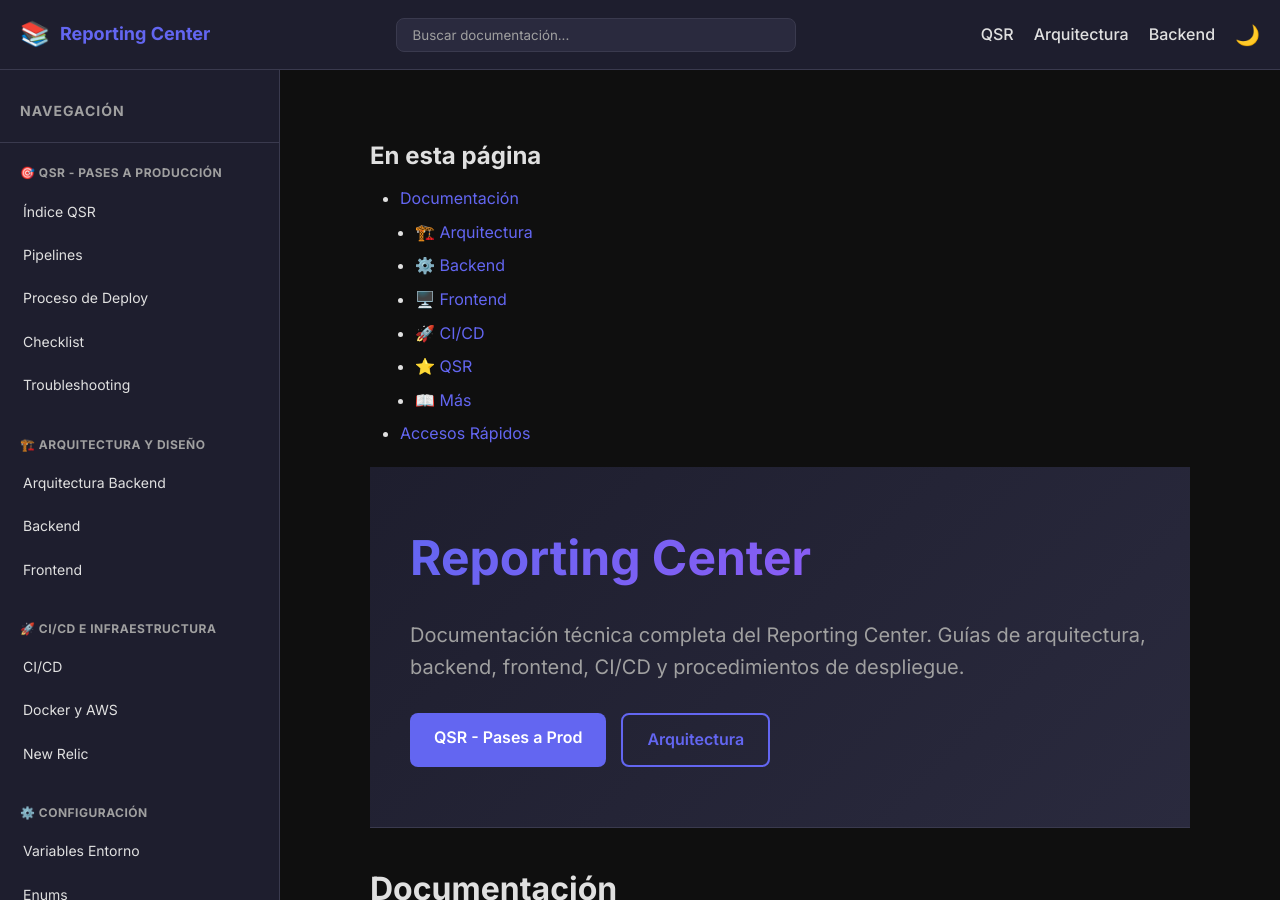
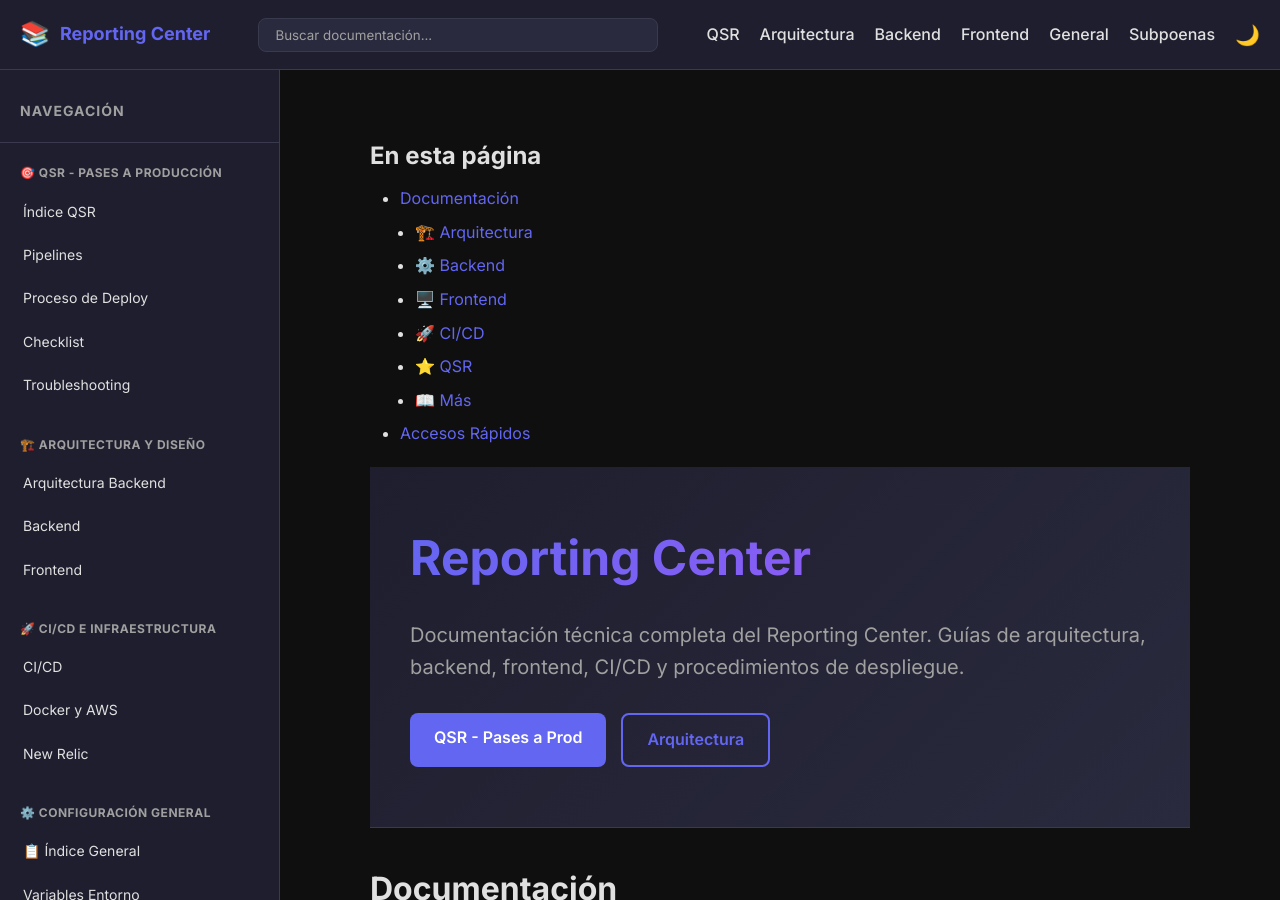
Before and after one commit to bastian-medina/reporting-center-documentation, a Jekyll site: the page built from index.md, in a window 1280 px wide and 900 px high. Built offline with Jekyll 4.4.1, drawn with Linux system fonts in a browser that asks for light colours; nearby versions of some CDN libraries; comment, search, counter and statistics services are not loaded.

Commit message:
Fix: Add General and Subpoenas sections to navbar, improve sidebar navigation

```diff
--- a/_includes/navbar.html
+++ b/_includes/navbar.html
@@ -22,6 +22,9 @@
       <a href="{{ '/docs/qsr/' | relative_url }}" class="nav-link">QSR</a>
       <a href="{{ '/docs/arquitectura/' | relative_url }}" class="nav-link">Arquitectura</a>
       <a href="{{ '/docs/backend/' | relative_url }}" class="nav-link">Backend</a>
+      <a href="{{ '/docs/frontend/' | relative_url }}" class="nav-link">Frontend</a>
+      <a href="{{ '/docs/general/' | relative_url }}" class="nav-link">General</a>
+      <a href="{{ '/docs/subpoenas/' | relative_url }}" class="nav-link">Subpoenas</a>
       <button class="theme-toggle" id="theme-toggle" aria-label="Cambiar tema">
         <span id="theme-icon">🌙</span>
       </button>
--- a/_includes/sidebar.html
+++ b/_includes/sidebar.html
@@ -35,8 +35,9 @@
       </div>
 
       <div class="nav-section">
-        <h3 class="nav-title">⚙️ Configuración</h3>
+        <h3 class="nav-title">⚙️ Configuración General</h3>
         <ul class="nav-list">
+          <li><a href="{{ '/docs/general/' | relative_url }}">📋 Índice General</a></li>
           <li><a href="{{ '/docs/general/variables_entorno/' | relative_url }}">Variables Entorno</a></li>
           <li><a href="{{ '/docs/general/enums/' | relative_url }}">Enums</a></li>
           <li><a href="{{ '/docs/general/casos-uso/' | relative_url }}">Casos de Uso</a></li>
@@ -44,10 +45,22 @@
       </div>
 
       <div class="nav-section">
-        <h3 class="nav-title">🔧 Servicios</h3>
+        <h3 class="nav-title">📋 Subpoenas</h3>
         <ul class="nav-list">
-          <li><a href="{{ '/docs/lambdas/' | relative_url }}">Funciones Lambda</a></li>
-          <li><a href="{{ '/docs/subpoenas/' | relative_url }}">Subpoenas</a></li>
+          <li><a href="{{ '/docs/subpoenas/' | relative_url }}">📖 Índice Subpoenas</a></li>
+          <li><a href="{{ '/docs/subpoenas/variables_entorno/' | relative_url }}">Variables Entorno</a></li>
+          <li><a href="{{ '/docs/subpoenas/enums/' | relative_url }}">Enums</a></li>
+          <li><a href="{{ '/docs/subpoenas/casos-uso/' | relative_url }}">Casos de Uso</a></li>
+        </ul>
+      </div>
+
+      <div class="nav-section">
+        <h3 class="nav-title">🔧 Funciones Lambda</h3>
+        <ul class="nav-list">
+          <li><a href="{{ '/docs/lambdas/' | relative_url }}">📚 Índice Lambdas</a></li>
+          <li><a href="{{ '/docs/lambdas/admin-users/' | relative_url }}">Admin Users</a></li>
+          <li><a href="{{ '/docs/lambdas/search-audit-logs/' | relative_url }}">Search Audit Logs</a></li>
+          <li><a href="{{ '/docs/lambdas/send-mail/' | relative_url }}">Send Mail</a></li>
         </ul>
       </div>
     </nav>
```
